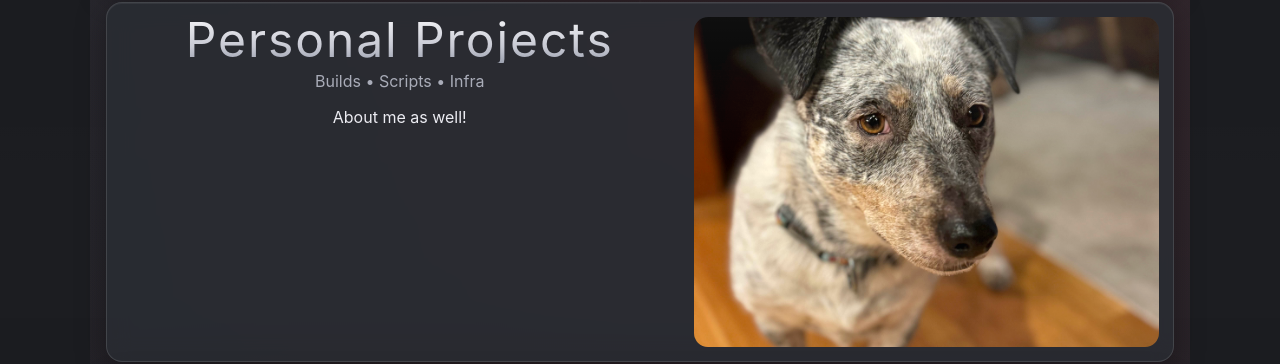
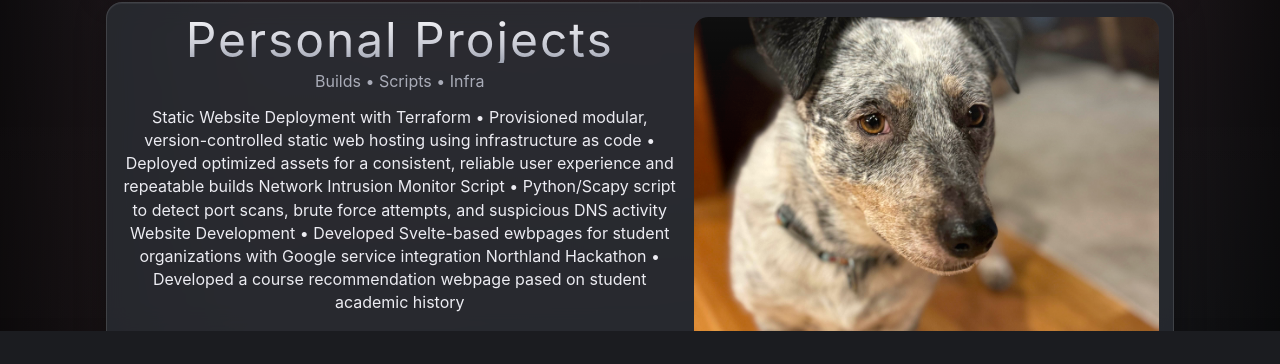
Before and after one commit to ryan-0816/my-website, a SvelteKit app: page /about-me in a window 1280 px wide. Shown: the part 469-833 px from the top of the page. After the commit the page ends 800 px from the top, so only its background shows below. Built offline with nearby package versions, Linux system fonts and the light colour scheme.

Commit message:
full aspect ratios and about me scrolling

```diff
--- a/src/routes/about-me/+page.svelte
+++ b/src/routes/about-me/+page.svelte
@@ -20,17 +20,24 @@
   `;
 
   const about2 = `
-  About me as well!
-
-  `
+  Static Website Deployment with Terraform \n
+  • Provisioned modular, version-controlled static web hosting using infrastructure as code
+  • Deployed optimized assets for a consistent, reliable user experience and repeatable builds
+  Network Intrusion Monitor Script \n
+  • Python/Scapy script to detect port scans, brute force attempts, and suspicious DNS activity
+  Website Development \n
+  • Developed Svelte-based ewbpages for student organizations with Google service integration
+  Northland Hackathon \n
+  • Developed a course recommendation webpage pased on student academic history
+  `;
 
   const about3 = `
   number 3
-  `
+  `;
 
   const about4 = `
   4
-  `
+  `;
 
   type Card = {
     heading: string;
@@ -61,7 +68,7 @@
       case "linkedin":
         return "M4.98 3.5a2.5 2.5 0 1 1-.02 5 2.5 2.5 0 0 1 .02-5zM3 8.98h3.96v12.5H3V8.98zm6.74 0H14v1.7h.05c.58-1.10 2-2.25 4.12-2.25 4.41 0 5.23 2.90 5.23 6.67v6.38H19.4v-5.66c0-1.35-.02-3.09-1.88-3.09-1.88 0-2.17 1.47-2.17 2.99v5.76H11.7V8.98z";
       case "mail":
-        return "M2 6l10 7 10-7v10a2 2 0 0 1-2 2H4a2 2 0 0 1-2-2V6zm20-2H2l10 7 10-7z";
+        return "M2 6l10 7 10-7v10a2 2 0  0 1-2 2H4a2 2 0 0 1-2-2V6zm20-2H2l10 7 10-7z";
       case "file":
         return "M14 2H6a2 2 0 0 0-2 2v16a2 2 0 0 0 2 2h12a2 2 0 0 0 2-2V8l-6-6zM6 20V4h7v5h5v11H6z";
       default:
@@ -72,6 +79,7 @@
 
 <div class="page">
   <div class="bg"></div>
+  <div class="edge-shade" aria-hidden="true"></div>
   <div class="side-lines" aria-hidden="true"></div>
 
   <main
@@ -127,31 +135,57 @@
     --card-border:#ffffff1f;
   }
 
-  /* Make page scrollable */
-  :global(html), :global(body) {
+  /* Ensure entire page scrolls (even if another route set overflow hidden) */
+  :global(html),
+  :global(body){
     margin: 0;
     padding: 0;
     min-height: 100%;
-    height: auto;
     background: var(--bg-0);
     color: var(--ink);
     font-family: Inter, SF Pro Text, Segoe UI, Roboto, system-ui, -apple-system, Arial, sans-serif;
-    overflow-y: auto;
-    overflow-x: hidden;
+    overflow-y: auto !important;
+    overflow-x: hidden !important;
   }
 
-  .page { position: relative; min-height: 100vh; }
+  /* Page grows with content; no fixed viewport clamp */
+  .page {
+    position: relative;
+    min-height: 100vh;
+  }
 
+  /* Fixed atmospheric background */
   .bg{
-    position:absolute; inset:0; z-index:0;
+    position: fixed;
+    inset: 0;
+    z-index: 0;
     background:
       radial-gradient(120vmax 80vmax at 70% 30%, rgba(194,31,31,0.12), transparent 60%),
       radial-gradient(90vmax 90vmax at 20% 80%, rgba(125,14,14,0.12), transparent 60%),
       linear-gradient(180deg, var(--bg-2), var(--bg-1) 40%, var(--bg-0));
   }
 
+  /* NEW: dark/black gutters on the sides, preserved while scrolling */
+  .edge-shade{
+    position: fixed;
+    inset: 0;
+    z-index: 1;          /* above .bg, below content */
+    pointer-events: none;
+    /* Side falloff: keep center clear, darken edges */
+    background:
+      linear-gradient(90deg,
+        rgba(0,0,0,.65) 0%,
+        rgba(0,0,0,.45) 6%,
+        rgba(0,0,0,.20) 12%,
+        transparent 20%,
+        transparent 80%,
+        rgba(0,0,0,.20) 88%,
+        rgba(0,0,0,.45) 94%,
+        rgba(0,0,0,.65) 100%);
+  }
+
   .side-lines{
-    position: fixed; inset: 0; pointer-events: none; z-index: 1;
+    position: fixed; inset: 0; pointer-events: none; z-index: 2;
     background:
       linear-gradient(90deg, transparent 0, transparent calc(50% - 1px), rgba(255,255,255,0.06) calc(50% - 1px), rgba(255,255,255,0.06) calc(50% + 1px), transparent calc(50% + 1px)),
       linear-gradient(0deg, rgba(255,255,255,0.04), transparent 30%, transparent 70%, rgba(255,255,255,0.04));
@@ -160,7 +194,7 @@
   }
 
   .wrap{
-    position: relative; z-index: 2;
+    position: relative; z-index: 3;  /* above fixed layers */
     width: min(var(--wrap-w), var(--wrap-max));
     margin: 0 auto;
     padding: 6vmin 2vmin;
@@ -181,20 +215,20 @@
     backdrop-filter: blur(12px);
   }
 
-  /* Hero layout: FIXED height from CSS var (editable). */
+  /* Hero layout: fixed height from CSS var (editable) so total content height = N * cardHeight + gaps */
   .hero{
     display: grid;
     grid-template-columns: 1.2fr 1fr;
     gap: 16px;
     align-items: start;
-    height: var(--card-h);            /* <-- use CSS var directly for height */
+    height: var(--card-h);
   }
 
   /* On narrow screens, let height auto so content can expand naturally. */
   @media (max-width: 880px){
     .hero{
       grid-template-columns: 1fr;
-      height: auto;                   /* mobile: don't force a fixed height */
+      height: auto;
     }
   }
 
@@ -262,7 +296,7 @@
     border-radius: 14px;
     overflow: hidden;
     margin: 0;
-    height: 100%;                     /* match .hero (card) height */
+    height: 100%;
     min-height: 180px;
     background: #2a2d34;
     box-shadow: inset 0 1px 0 rgba(255,255,255,0.05);
@@ -271,7 +305,7 @@
     display: block;
     width: 100%;
     height: 100%;
-    object-fit: cover;                 /* fit inside fixed box */
+    object-fit: cover;
     filter: saturate(.97) contrast(1.04);
   }
   .hero-photo .gloss{
```
Also changed, not shown: src/routes/+page.svelte (+57 -26 lines).
